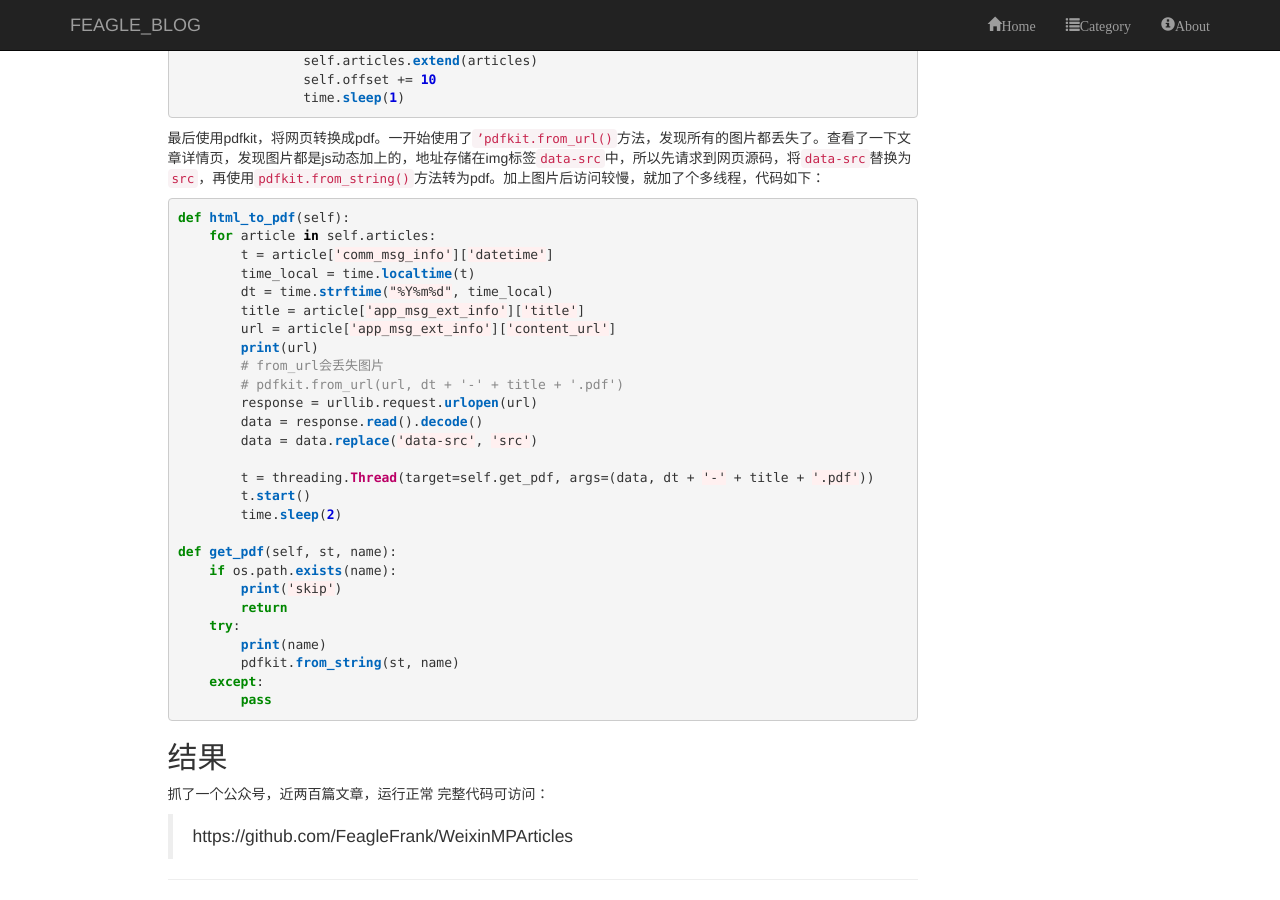
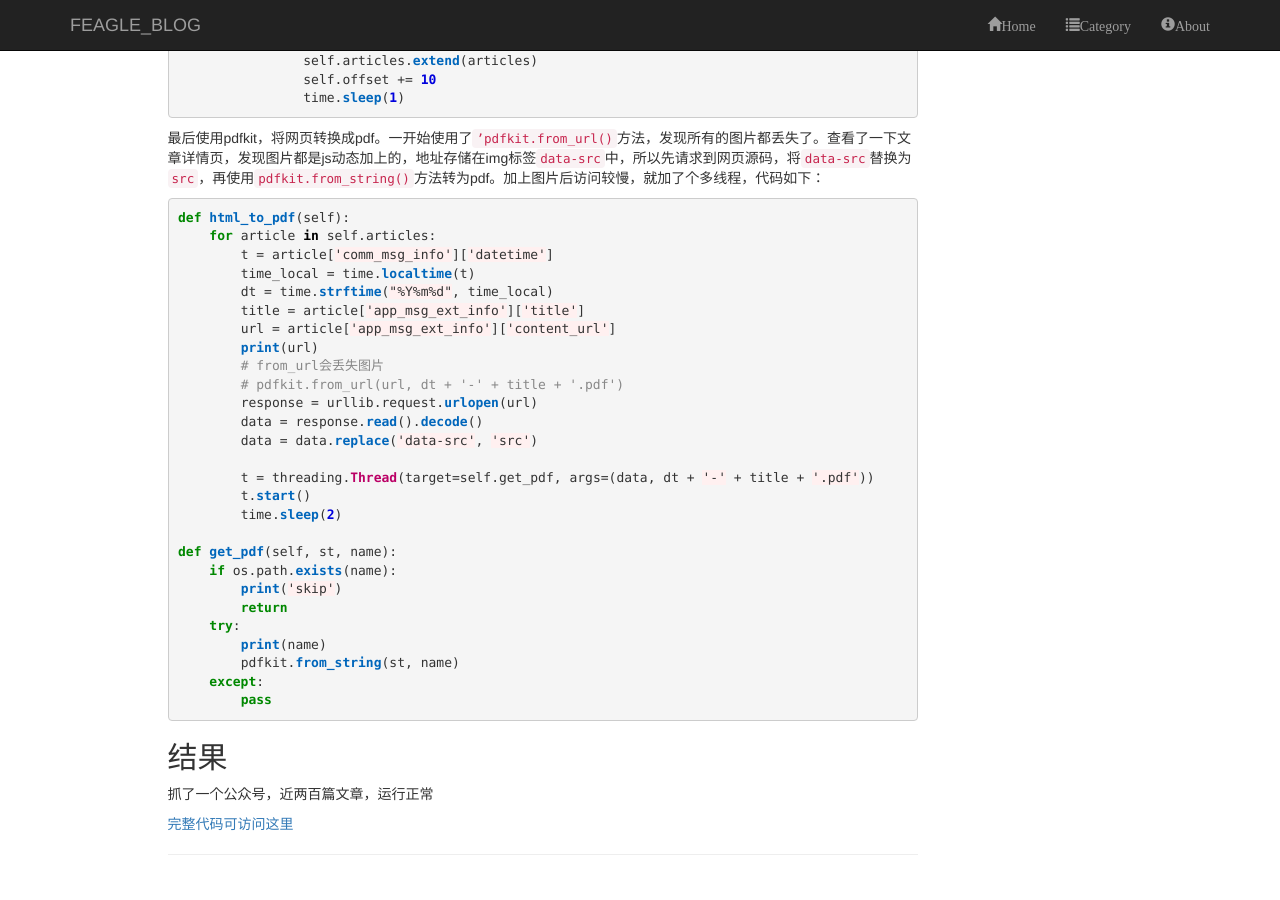
Before and after one commit to FeagleFrank/feaglefrank.github.io, a Jekyll site: the page built from _posts/2018-03-23-Get-WeixinMP-Articles.markdown, in a window 1280 px wide and 900 px high, scrolled down 1379 px. Built offline with Jekyll 4.4.1, drawn with Linux system fonts in a browser that asks for light colours; after the commit the page ends 2254 px from its top, so only the background shows below that.

Commit message:
update post

```diff
--- a/_posts/2018-03-23-Get-WeixinMP-Articles.markdown
+++ b/_posts/2018-03-23-Get-WeixinMP-Articles.markdown
@@ -84,5 +84,5 @@ def get_pdf(self, st, name):
 
 ## 结果 ##
 抓了一个公众号，近两百篇文章，运行正常
-完整代码可访问：
->https://github.com/FeagleFrank/WeixinMPArticles
+
+[完整代码可访问这里](https://github.com/FeagleFrank/WeixinMPArticles)
```
